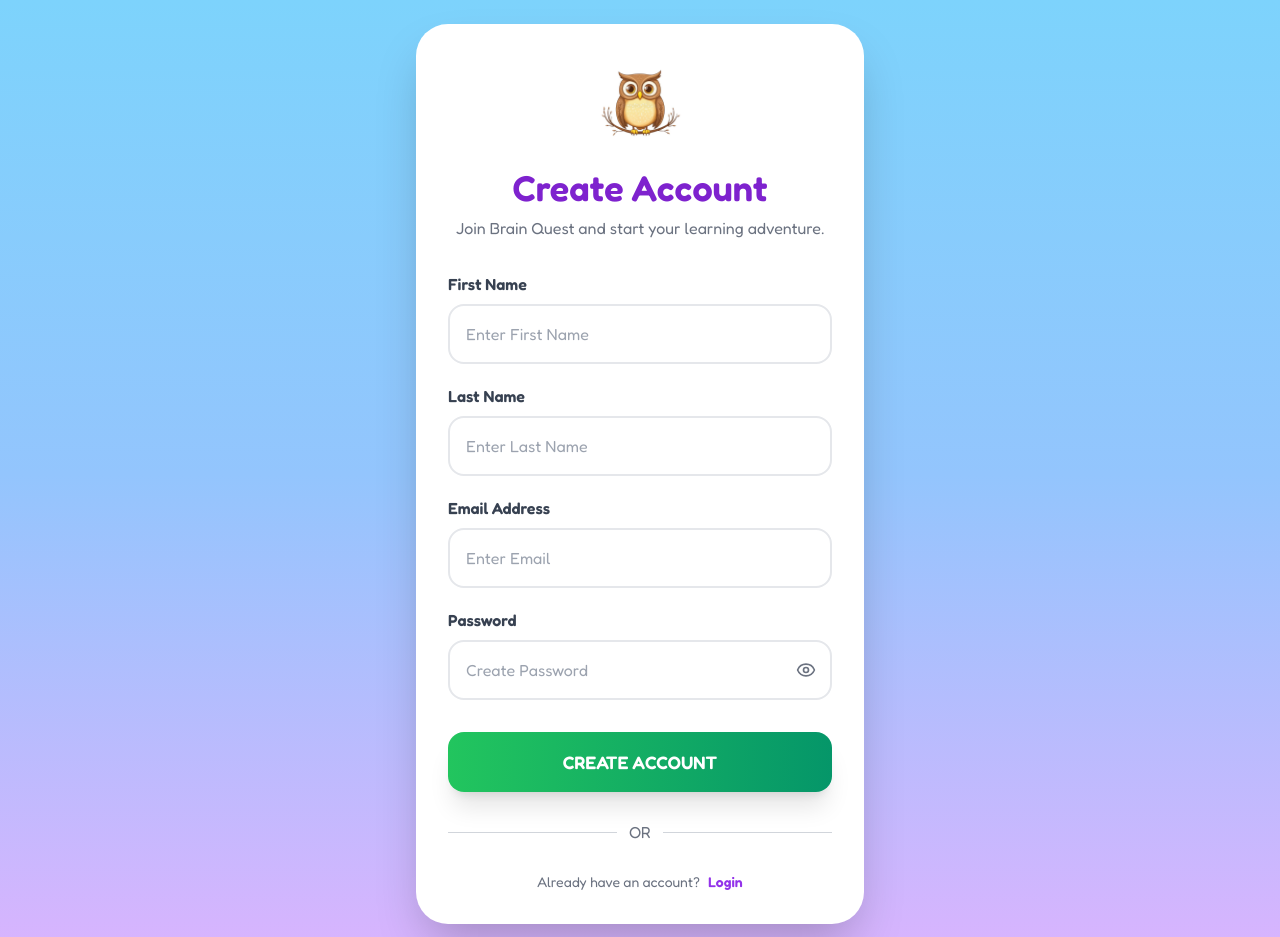
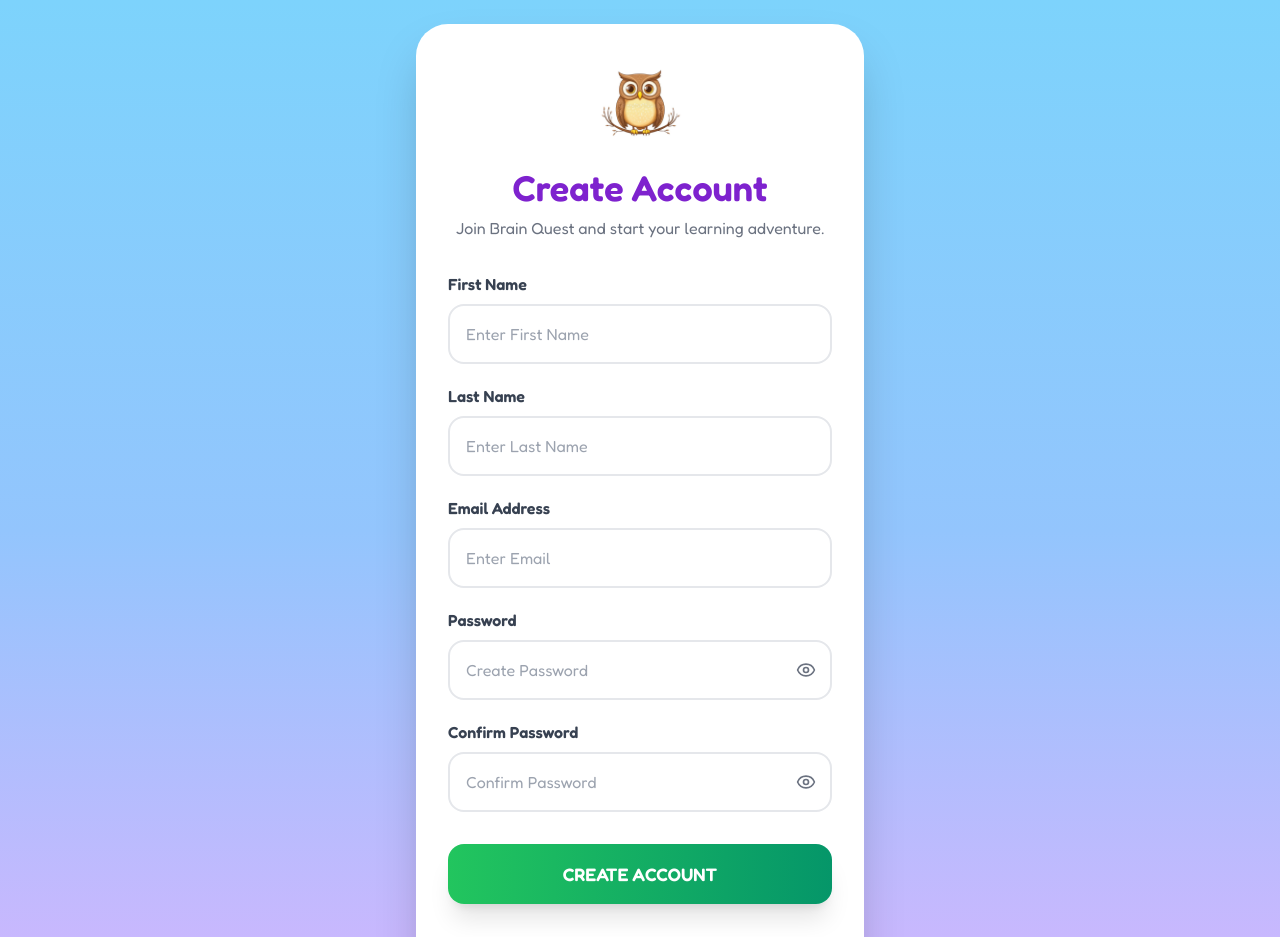
Before and after one commit to Yash-Roy05/Brain-Quest, a React (Create React App) app: page /register in a window 1280 px wide. Shown: the top 937 px of the page. Built offline with nearby package versions, Linux system fonts and the light colour scheme.

Commit message:
connect api in login page as well as registration page

```diff
--- a/package.json
+++ b/package.json
@@ -15,6 +15,7 @@
     "react": "^19.2.5",
     "react-confetti": "^6.4.0",
     "react-dom": "^19.2.5",
+    "react-hot-toast": "^2.6.0",
     "react-icons": "^5.6.0",
     "react-router-dom": "^7.14.1",
     "react-scripts": "5.0.1",
--- a/src/App.tsx
+++ b/src/App.tsx
@@ -1,4 +1,5 @@
 import { BrowserRouter, Routes, Route } from "react-router-dom";
+import { Toaster } from "react-hot-toast";
 
 import Layout from "./components/Layout.tsx";
 
--- a/src/pages/Login.tsx
+++ b/src/pages/Login.tsx
@@ -2,6 +2,8 @@
 import { useNavigate } from "react-router-dom";
 import { Eye, EyeOff } from "lucide-react";
 import { motion } from "framer-motion";
+import axios from "axios";
+import toast from "react-hot-toast";
 
 import logo from "../assets/owl.png";
 
@@ -12,6 +14,46 @@
 
   const [email, setEmail] = useState("");
   const [password, setPassword] = useState("");
+
+  const [loading, setLoading] = useState(false);
+  const [errors, setErrors] = useState<Record<string, string[]>>({});
+
+  const handleLogin = async () => {
+    setErrors({});
+    setLoading(true);
+
+    try {
+      const response = await axios.post(
+        "https://kids-api.test/api/auth/login",
+        {
+          email: email.trim(),
+          password,
+        },
+      );
+
+      console.log(response.data);
+
+      // Save token
+      localStorage.setItem("token", response.data.data.token);
+
+      // Save user
+      localStorage.setItem("user", JSON.stringify(response.data.data.user));
+
+      toast.success("Login Successful!");
+
+      setTimeout(() => {
+        navigate("/dashboard");
+      }, 1000);
+    } catch (error: any) {
+      if (error.response?.data?.errors) {
+        setErrors(error.response.data.errors);
+      } else {
+        alert(error.response?.data?.message || "Login Failed");
+      }
+    } finally {
+      setLoading(false);
+    }
+  };
 
   return (
     <div className="min-h-screen flex items-center justify-center bg-gradient-to-b from-sky-300 via-blue-300 to-purple-300 dark:from-gray-900 dark:via-gray-900 dark:to-black px-4 sm:px-6 md:px-8 py-6 md:py-10">
@@ -48,6 +90,9 @@
           onChange={(e) => setEmail(e.target.value)}
           className="w-full mt-2 mb-5 p-3 sm:p-4 rounded-2xl border-2 border-gray-200 focus:border-purple-500 outline-none text-sm sm:text-base dark:bg-gray-700 dark:text-white"
         />
+        {errors.email && (
+          <p className="text-red-500 text-sm mt-1">{errors.email[0]}</p>
+        )}
 
         {/* Password */}
 
@@ -63,6 +108,9 @@
             onChange={(e) => setPassword(e.target.value)}
             className="w-full p-4 rounded-2xl border-2 border-gray-200 focus:border-purple-500 outline-none pr-12 dark:bg-gray-700 dark:text-white"
           />
+          {errors.password && (
+            <p className="text-red-500 text-sm mt-1">{errors.password[0]}</p>
+          )}
 
           <button
             type="button"
@@ -87,11 +135,28 @@
         {/* Login */}
 
         <motion.button
+          disabled={loading}
           whileHover={{ scale: 1.03 }}
           whileTap={{ scale: 0.97 }}
-          className="w-full mt-8 bg-gradient-to-r from-blue-500 to-purple-600 text-white py-3 sm:py-4 rounded-2xl font-black text-base sm:text-lg shadow-xl hover:shadow-2xl transition"
+          onClick={handleLogin}
+          className={`
+    w-full
+    mt-8
+    py-4
+    rounded-2xl
+    font-black
+    text-lg
+    shadow-xl
+    transition
+    ${
+      loading
+        ? "bg-gray-400 cursor-not-allowed"
+        : "bg-gradient-to-r from-blue-500 to-purple-600 hover:scale-105"
+    }
+    text-white
+  `}
         >
-          LOGIN
+          {loading ? "Logging in..." : "LOGIN"}
         </motion.button>
 
         <div className="flex items-center my-6 sm:my-7">
@@ -99,7 +164,7 @@
 
           <span className="mx-3 text-gray-500">OR</span>
 
-          <div className="flex-1 h-px bg-gray-300"/>
+          <div className="flex-1 h-px bg-gray-300" />
         </div>
 
         <div className="text-center mt-6 text-sm sm:text-base">
--- a/src/pages/Register.tsx
+++ b/src/pages/Register.tsx
@@ -2,6 +2,8 @@
 import { useNavigate } from "react-router-dom";
 import { Eye, EyeOff } from "lucide-react";
 import { motion } from "framer-motion";
+import axios from "axios";
+import toast from "react-hot-toast";
 
 import logo from "../assets/owl.png";
 
@@ -14,6 +16,49 @@
   const [lastName, setLastName] = useState("");
   const [email, setEmail] = useState("");
   const [password, setPassword] = useState("");
+  const [confirmPassword, setConfirmPassword] = useState("");
+  const [confirmPasswordError, setConfirmPasswordError] = useState("");
+
+  const [loading, setLoading] = useState(false);
+  const [errors, setErrors] = useState<Record<string, string[]>>({});
+
+  const handleRegister = async () => {
+    if (password !== confirmPassword) {
+      setConfirmPasswordError("Passwords do not match");
+      return;
+    }
+
+    setConfirmPasswordError("");
+    setErrors({});
+    setLoading(true);
+
+    try {
+      const response = await axios.post(
+         "https://kids-api.test/api/auth/register",
+        {
+          first_name: firstName.trim(),
+          last_name: lastName.trim(),
+          email: email.trim(),
+          password,
+          password_confirmation: confirmPassword,
+        },
+      );
+
+      console.log(response.data);
+
+      toast.success("Account Created Successfully!");
+
+      navigate("/login");
+    } catch (error: any) {
+      if (error.response?.data?.errors) {
+        setErrors(error.response.data.errors);
+      } else {
+        toast.error("Something went wrong.");
+      }
+    } finally {
+      setLoading(false);
+    }
+  };
 
   return (
     <div
@@ -51,11 +96,7 @@
       >
         {/* Logo */}
 
-        <img
-          src={logo}
-          alt="Brain Quest"
-          className="w-24 h-24 mx-auto mb-4"
-        />
+        <img src={logo} alt="Brain Quest" className="w-24 h-24 mx-auto mb-4" />
 
         <h1 className="text-4xl font-black text-center text-purple-700">
           Create Account
@@ -90,6 +131,9 @@
           dark:text-white
           "
         />
+        {errors.first_name && (
+          <p className="text-red-500 text-sm mt-1">{errors.first_name[0]}</p>
+        )}
 
         {/* Last Name */}
 
@@ -116,6 +160,9 @@
           dark:text-white
           "
         />
+        {errors.last_name && (
+          <p className="text-red-500 text-sm mt-1">{errors.last_name[0]}</p>
+        )}
 
         {/* Email */}
 
@@ -142,6 +189,9 @@
           dark:text-white
           "
         />
+        {errors.email && (
+          <p className="text-red-500 text-sm mt-1">{errors.email[0]}</p>
+        )}
 
         {/* Password */}
 
@@ -150,7 +200,6 @@
         </label>
 
         <div className="relative mt-2">
-
           <input
             type={showPassword ? "text" : "password"}
             placeholder="Create Password"
@@ -169,6 +218,9 @@
             dark:text-white
             "
           />
+          {errors.password && (
+            <p className="text-red-500 text-sm mt-1">{errors.password[0]}</p>
+          )}
 
           <button
             type="button"
@@ -181,55 +233,95 @@
             text-gray-500
             "
           >
-            {showPassword ? (
-              <EyeOff size={20} />
-            ) : (
-              <Eye size={20} />
+            {showPassword ? <EyeOff size={20} /> : <Eye size={20} />}
+          </button>
+        </div>
+
+        {/* Confirm Password */}
+
+        <label className="font-bold text-gray-700 dark:text-white mt-5 block">
+          Confirm Password
+        </label>
+
+        <div className="relative mt-2">
+          <input
+            type={showPassword ? "text" : "password"}
+            placeholder="Confirm Password"
+            value={confirmPassword}
+            onChange={(e) => setConfirmPassword(e.target.value)}
+            className="
+      w-full
+      p-4
+      rounded-2xl
+      border-2
+      border-gray-200
+      focus:border-purple-500
+      outline-none
+      pr-12
+      dark:bg-gray-700
+      dark:text-white
+    "
+          />
+
+          {confirmPasswordError && (
+            <p className="text-red-500 text-sm mt-2">{confirmPasswordError}</p>
           )}
+
+          {errors.password_confirmation && (
+            <p className="text-red-500 text-sm mt-2">
+              {errors.password_confirmation[0]}
+            </p>
+          )}
+
+          <button
+            type="button"
+            onClick={() => setShowPassword(!showPassword)}
+            className="absolute right-4 top-1/2 -translate-y-1/2 text-gray-500"
+          >
+            {showPassword ? <EyeOff size={20} /> : <Eye size={20} />}
           </button>
-
         </div>
 
         {/* Register */}
 
         <motion.button
+          disabled={loading}
           whileHover={{ scale: 1.03 }}
           whileTap={{ scale: 0.97 }}
-          className="
+          onClick={handleRegister}
+          className={`
 w-full
 mt-8
-          bg-gradient-to-r
-          from-green-500
-          to-emerald-600
-          text-white
 py-4
 rounded-2xl
 font-black
 text-lg
 shadow-xl
-          "
+transition
+${
+  loading
+    ? "bg-gray-400 cursor-not-allowed"
+    : "bg-gradient-to-r from-green-500 to-emerald-600 hover:scale-105"
+}
+text-white
+`}
         >
-          CREATE ACCOUNT
+          {loading ? "Creating Account..." : "CREATE ACCOUNT"}
         </motion.button>
 
         {/* Divider */}
 
         <div className="flex items-center my-7">
+          <div className="flex-1 h-px bg-gray-300"></div>
+
+          <span className="mx-3 text-gray-500">OR</span>
 
           <div className="flex-1 h-px bg-gray-300"></div>
-
-          <span className="mx-3 text-gray-500">
-            OR
-          </span>
-
-          <div className="flex-1 h-px bg-gray-300"></div>
-
         </div>
 
         {/* Login */}
 
         <div className="text-center text-sm">
-
           <span className="text-gray-500 dark:text-gray-300">
             Already have an account?
           </span>
@@ -247,7 +339,6 @@
           >
             Login
           </button>
-
         </div>
       </motion.div>
     </div>
```
Also changed, not shown: 1 other file (tests, documents, lock files or other folders). Lines whose indentation alone changed are shown as unchanged.
